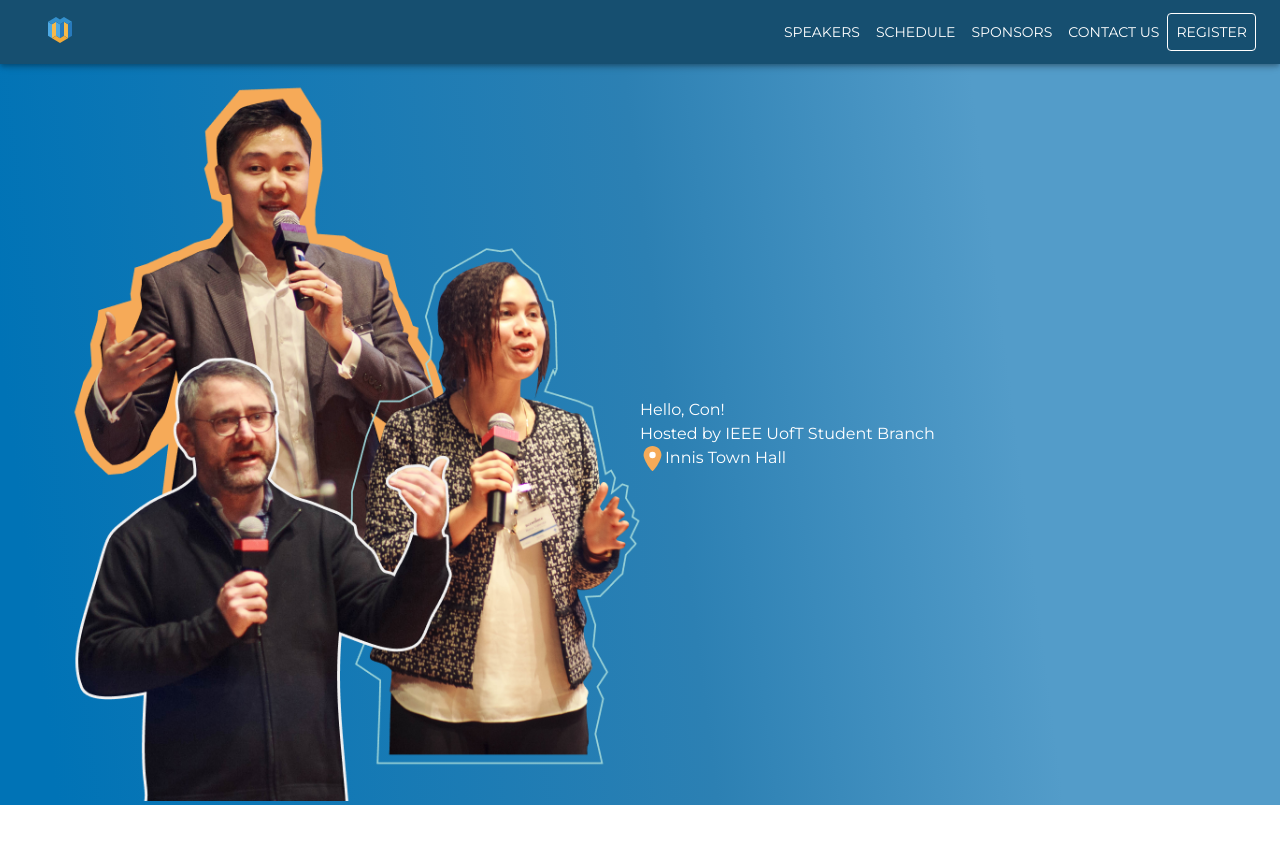
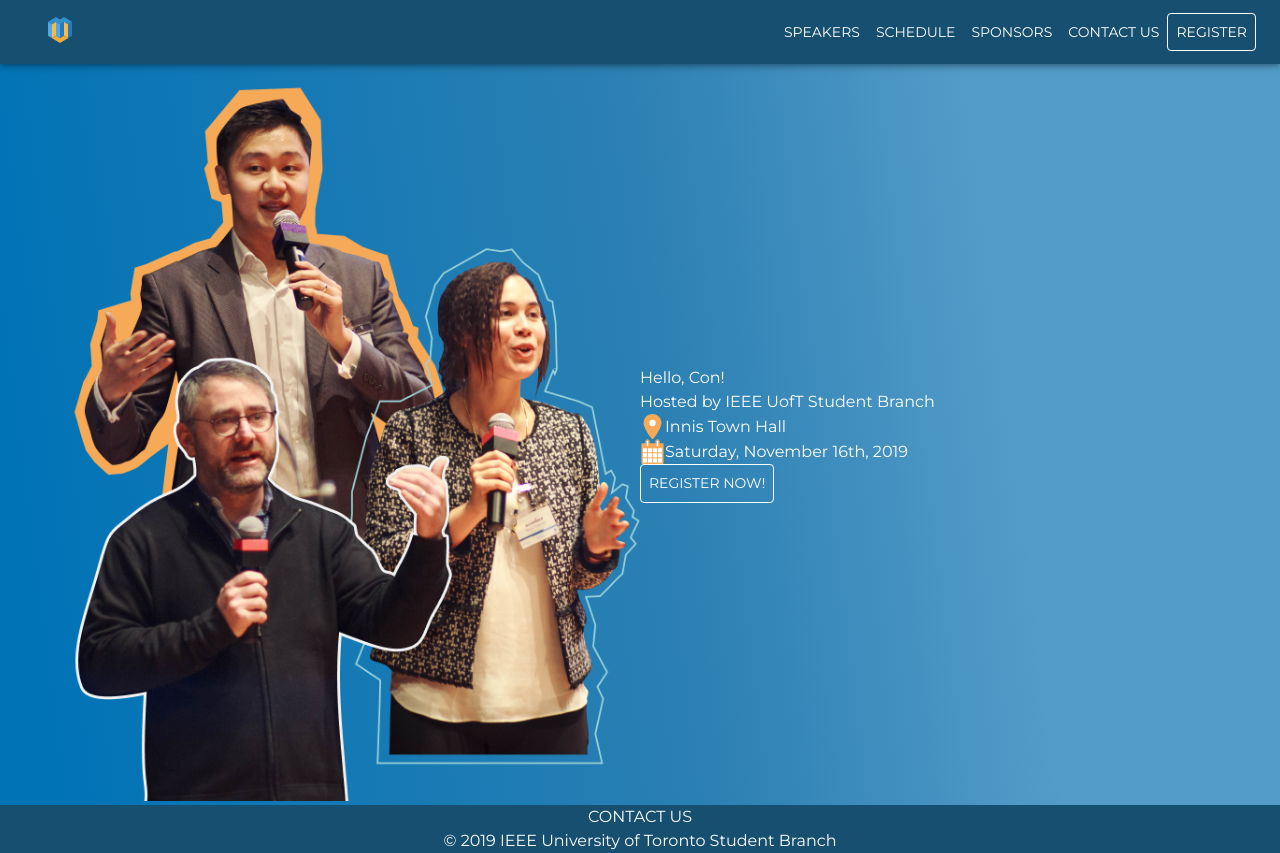
Before and after one commit to rayraykay/hellocon-2020, a React (Create React App) app: page / in a window 1280 px wide. Before the commit the page ends 805 px from the top, so only its background shows below. Built offline with nearby package versions, Linux system fonts and the light colour scheme.

Commit message:
Add base contact and added remaining elements for landing

```diff
--- a/src/App.js
+++ b/src/App.js
@@ -3,12 +3,14 @@
 import MenuBar from './components/MenuBar';
 import Landing from './components/Landing';
 import './App.scss';
+import Contact from "./components/Contact";
 
 function App() {
   return (
     <>
       <MenuBar />
       <Landing />
+      <Contact />
     </>
   );
 }
--- a/src/components/Contact.jsx
+++ b/src/components/Contact.jsx
@@ -0,0 +1,30 @@
+import React from 'react';
+import Container from '@material-ui/core/Container';
+import Grid from '@material-ui/core/Grid';
+import Typography from "@material-ui/core/Typography";
+
+import "./Contact.scss";
+
+const Contact = () => (
+  <Container className="Contact" maxWidth={false}>
+    <Grid
+      container
+      direction="column"
+      justify="center"
+      alignItems="stretch"
+      >
+      <Grid item>
+        <Typography className="Contact__Title">
+          CONTACT US
+        </Typography>
+      </Grid>
+      <Grid className="Contact__Copyright" item>
+        <Typography>
+          © 2019 IEEE University of Toronto Student Branch
+        </Typography>
+      </Grid>
+    </Grid>
+  </Container>
+);
+
+export default Contact;
--- a/src/components/Contact.scss
+++ b/src/components/Contact.scss
@@ -0,0 +1,14 @@
+@import "../constants/colors";
+
+.Contact {
+  background-color: $base-color;
+  color: white;
+}
+
+.Contact__Title {
+  text-align: center;
+}
+
+.Contact__Copyright {
+  text-align: center;
+}
--- a/src/components/Landing.jsx
+++ b/src/components/Landing.jsx
@@ -55,6 +55,22 @@
             Innis Town Hall
           </Typography>
         </Grid>
+        <Grid
+          className="Landing__Location"
+          item
+          container
+          direction="row"
+          justify="flex-start"
+          alignItems="center"
+        >
+          <img src={require("../images/Date.svg")} alt="location"/>
+          <Typography display="inline">
+            Saturday, November 16th, 2019
+          </Typography>
+        </Grid>
+        <Grid item>
+          <Button href="#register" color="inherit" className="MenuBar__Register">Register Now!</Button>
+        </Grid>
       </Grid>
     </Grid>
   </Container>
--- a/src/components/MenuBar.jsx
+++ b/src/components/MenuBar.jsx
@@ -20,7 +20,7 @@
         </IconButton>*/}
         <Button href="#speakers" color="inherit" className="MenuBar__Speakers">Speakers</Button>
         <Button href="#schedule" color="inherit" className="MenuBar__Schedule">Schedule</Button>
-        <Button href="sponsors" color="inherit" className="MenuBar__Sponsors">Sponsors</Button>
+        <Button href="#sponsors" color="inherit" className="MenuBar__Sponsors">Sponsors</Button>
         <Button href="#contact-us" color="inherit" className="MenuBar__ContactUs">Contact Us</Button>
         <Button href="#register" color="inherit" className="MenuBar__Register">Register</Button>
       </Toolbar>
```
